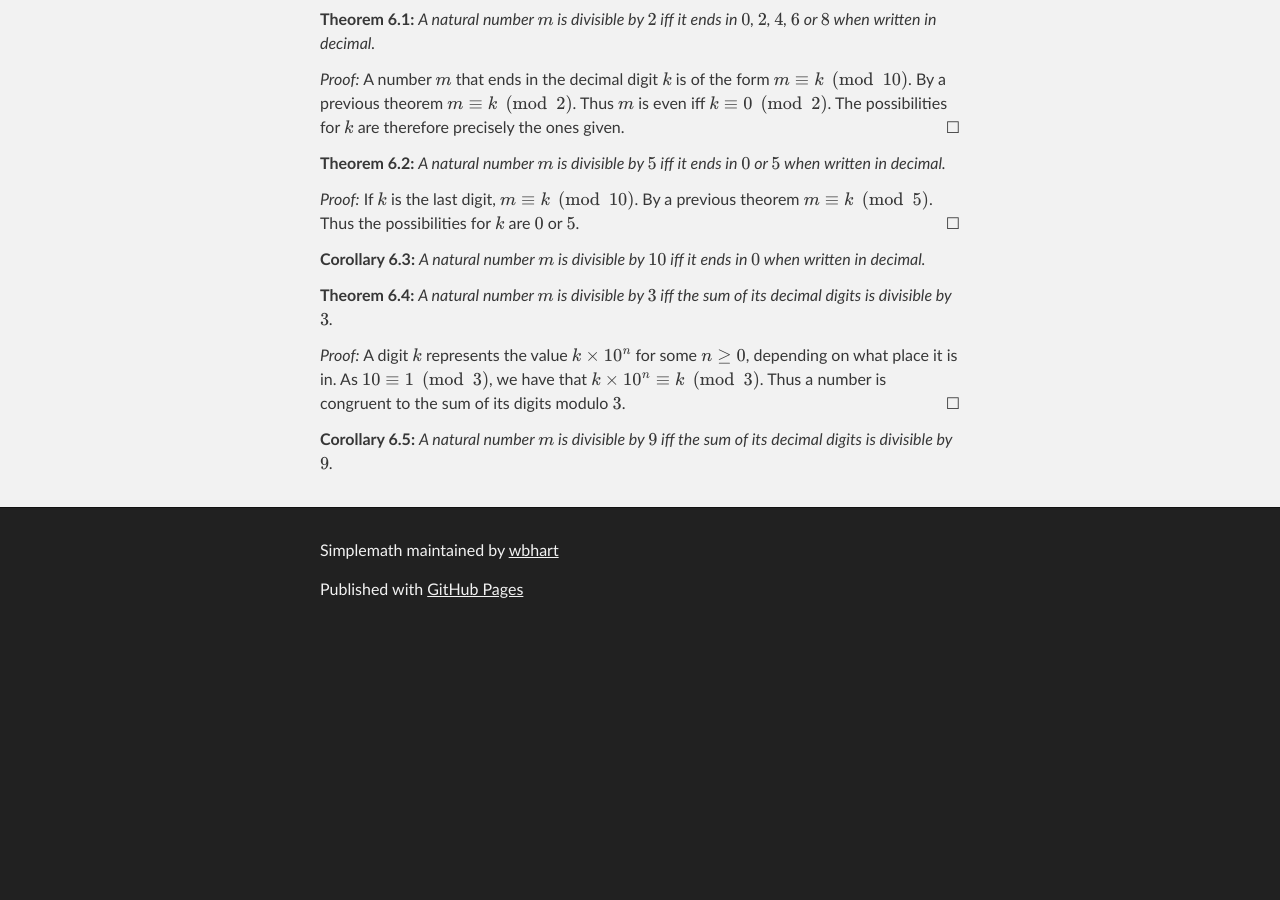
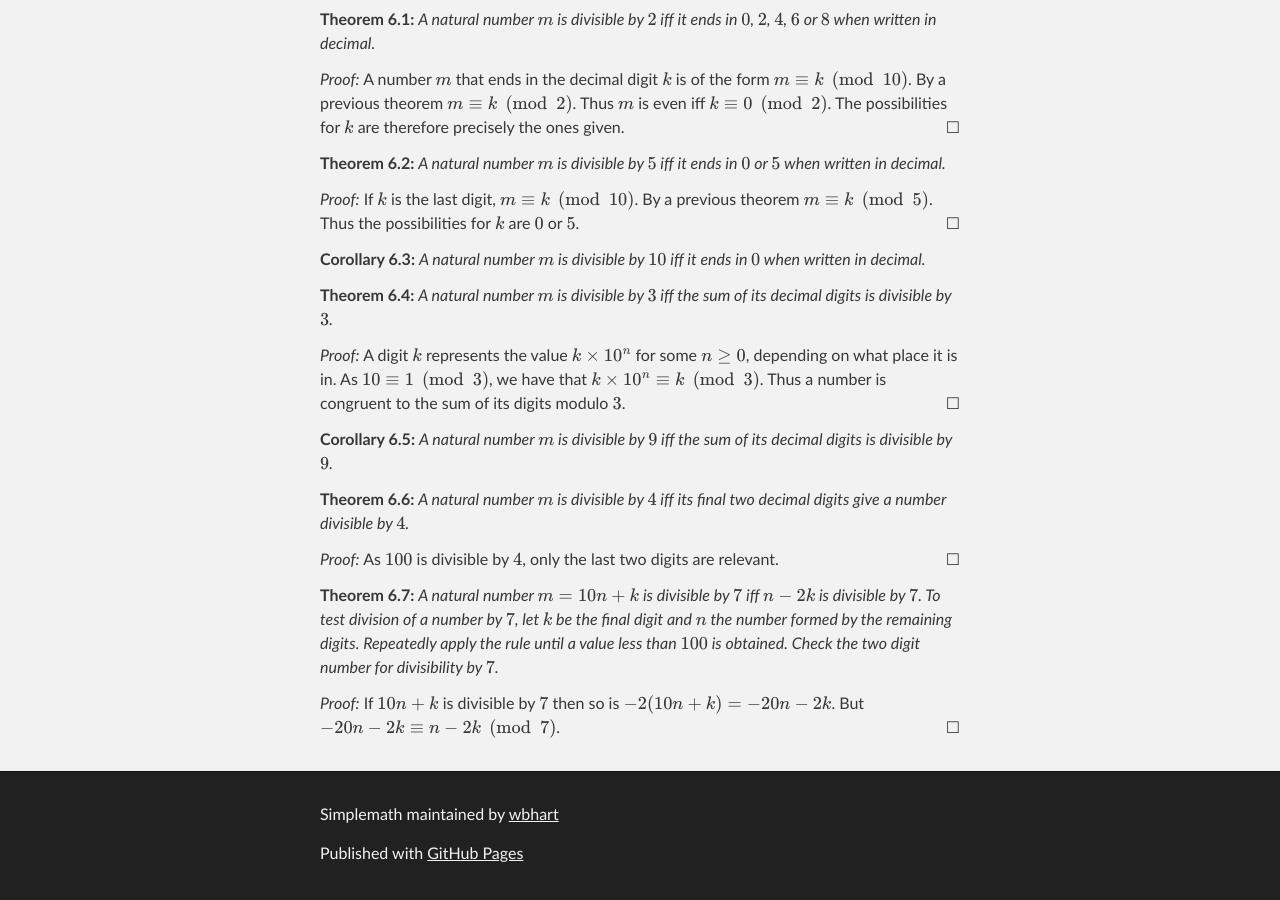
Before and after one commit to wbhart/SimpleMath, a Jekyll site: the page built from test.html, in a window 1280 px wide and 900 px high, scrolled down 20358 px. Built offline with Jekyll 4.4.1, drawn with Linux system fonts in a browser that asks for light colours; formulas are drawn with MathJax 3; before the commit the page ends 20994 px from its top, so only the background shows below that.

Commit message:
Update test.html

```diff
--- a/test.html
+++ b/test.html
@@ -1010,3 +1010,17 @@ digits modulo $3$.
 
 <corollary> A natural number $m$ is divisible by $9$ iff the sum of its decimal digits is divisible by $9$.
 </corollary>
+
+<theorem> A natural number $m$ is divisible by $4$ iff its final two decimal digits give a number divisible by $4$.
+</theorem>
+
+<proof> As $100$ is divisible by $4$, only the last two digits are relevant.
+</proof>
+
+<theorem> A natural number $m = 10n + k$ is divisible by $7$ iff $n - 2k$ is divisible by $7$. To test division of a
+number by $7$, let $k$ be the final digit and $n$ the number formed by the remaining digits. Repeatedly apply the rule
+until a value less than $100$ is obtained. Check the two digit number for divisibility by $7$.
+</theorem>
+
+<proof> If $10n + k$ is divisible by $7$ then so is $-2(10n + k) = -20n - 2k$. But $-20n - 2k \equiv n - 2k \pmod{7}$.
+</proof>
```
